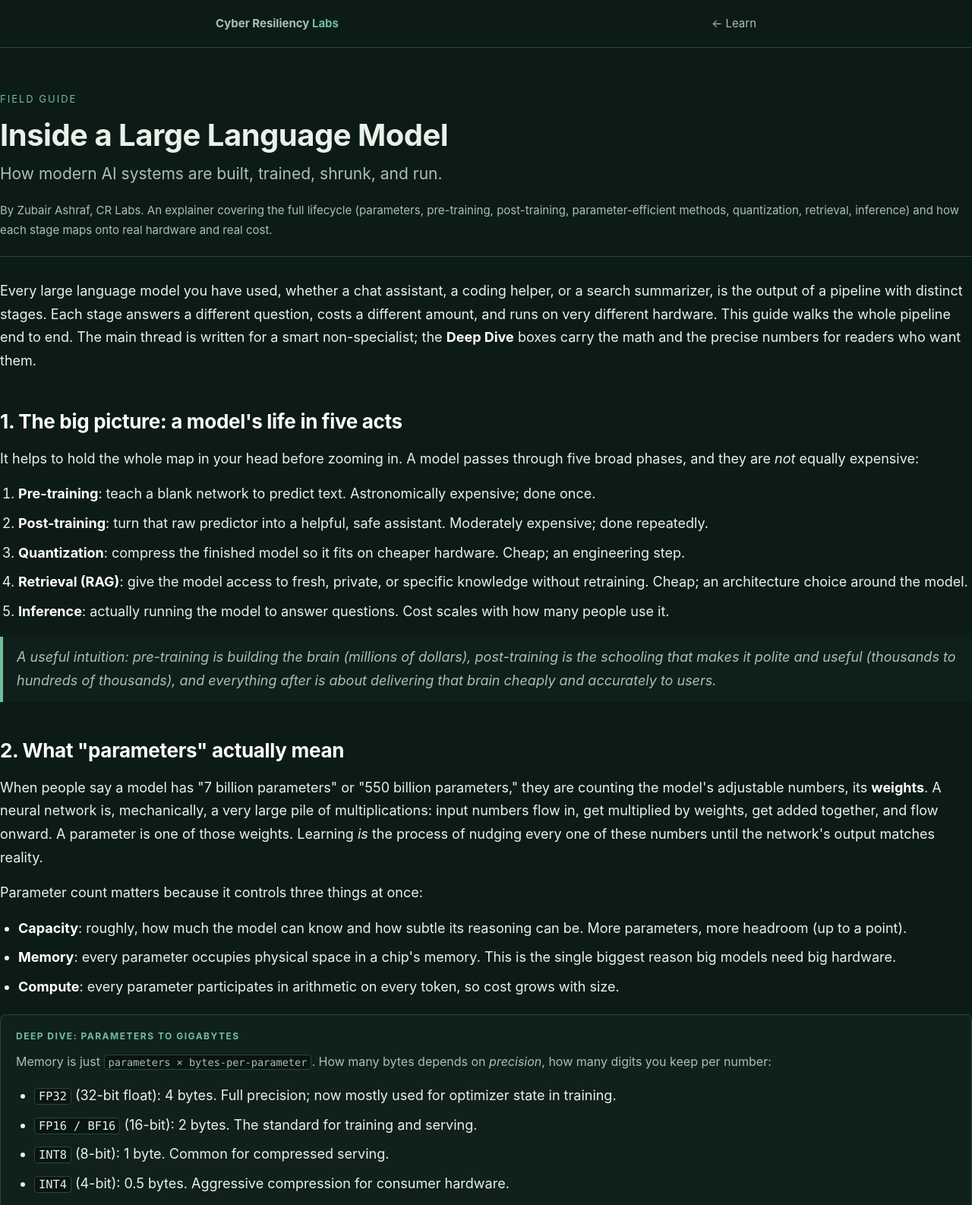
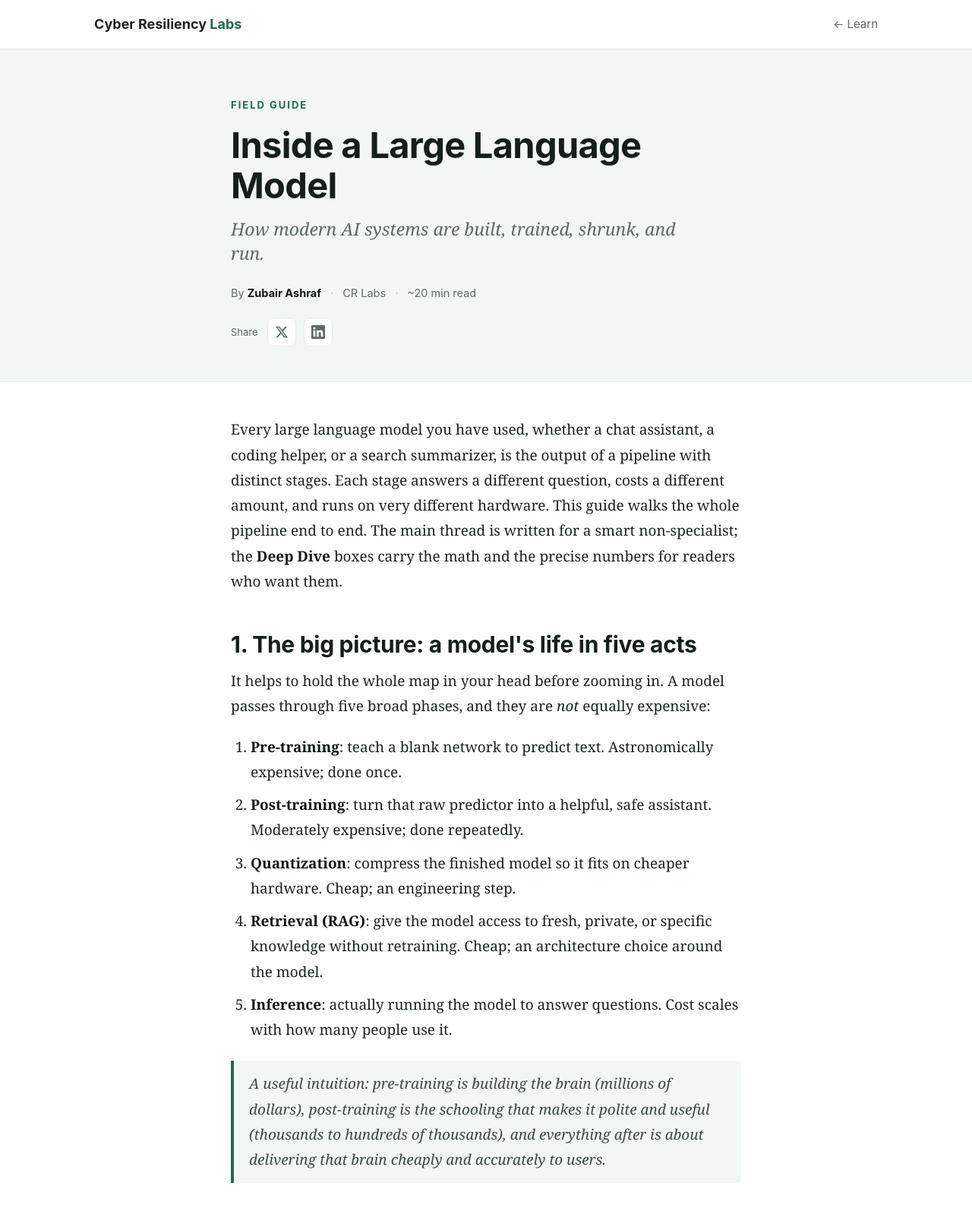
Before and after one commit to zashraf1337/cyber-resiliency-labs, a plain HTML site: page learn/inside-a-large-language-model.html in a window 1280 px wide. Shown: the top 1586 px of the page at 76% size. Drawn offline with Linux system fonts and the light colour scheme.

Commit message:
Restyle Learn to a light editorial theme (byline, share, author bio)
Co-Authored-By: Claude Opus 4.8 (1M context) <noreply@anthropic.com>

```diff
--- a/learn/inside-a-large-language-model.html
+++ b/learn/inside-a-large-language-model.html
@@ -18,55 +18,85 @@
 <meta name="twitter:site" content="@zashraf1337">
 <meta name="twitter:creator" content="@zashraf1337">
 <style>
-  :root{--bg:#0d1b17;--panel:#13261e;--ink:#eaf0ea;--muted:#a7c1b3;--accent:#6fbf9b;--line:#244a3c;}
+  :root{--bg:#ffffff;--soft:#f3f7f4;--ink:#1b2420;--muted:#5c6b63;--accent:#1f6b4a;--accent-d:#16513a;--line:#e4e9e4;}
   *{margin:0;box-sizing:border-box}
-  body{font-family:-apple-system,"Segoe UI",Inter,Roboto,Helvetica,Arial,sans-serif;background:var(--bg);color:var(--ink);line-height:1.7;font-size:18px}
-  .top{border-bottom:1px solid var(--line)}
-  .top .wrap{display:flex;justify-content:space-between;align-items:center;padding:18px 24px}
-  .brand{font-weight:700}.brand span{color:var(--accent)}
-  .top a{color:var(--muted);text-decoration:none;font-size:15px}.top a:hover{color:var(--ink)}
-  .wrap{max-width:760px;margin:0 auto;padding:0 24px}
-  article{padding:56px 0 80px}
-  .kicker{color:var(--accent);font-size:13px;letter-spacing:2px;text-transform:uppercase}
-  h1{font-size:40px;line-height:1.15;letter-spacing:-.5px;margin:14px 0 10px}
-  .sub{font-size:21px;color:var(--muted);margin-bottom:18px}
-  .byline{color:var(--muted);font-size:15px;border-bottom:1px solid var(--line);padding-bottom:22px;margin-bottom:30px}
-  h2{font-size:26px;color:#fff;margin:42px 0 12px;letter-spacing:-.3px}
-  h3{font-size:20px;color:var(--accent);margin:28px 0 8px}
-  p{margin:0 0 16px}
-  ul,ol{margin:0 0 16px;padding-left:24px}li{margin-bottom:8px}
-  strong{color:#fff}
-  code{font-family:"SF Mono",Menlo,monospace;font-size:.86em;background:#0a1511;border:1px solid var(--line);padding:1px 5px;border-radius:4px}
-  .intuition{border-left:4px solid var(--accent);background:#0f201a;padding:12px 18px;margin:18px 0;color:var(--muted);font-style:italic;border-radius:0 6px 6px 0}
-  .dive{background:#10211b;border:1px solid var(--line);border-radius:8px;padding:18px 20px;margin:20px 0}
-  .dive .tag{display:block;color:var(--accent);font-size:12px;letter-spacing:1.5px;text-transform:uppercase;font-weight:700;margin-bottom:10px}
-  .dive p{font-size:16px;color:var(--muted)}.dive code{font-size:.85em}
-  table{width:100%;border-collapse:collapse;margin:18px 0;font-size:14.5px;display:block;overflow-x:auto}
-  th,td{border:1px solid var(--line);padding:8px 10px;text-align:left;vertical-align:top}
-  th{background:#1c3a2f;color:#fff}
-  .glossary{font-size:15.5px;color:var(--muted)}.glossary b{color:var(--ink)}
-  footer{border-top:1px solid var(--line);padding:26px 0;color:var(--muted);font-size:14px}
-  footer a{color:var(--accent);text-decoration:none}
-  .backlink{margin-top:30px}.backlink a{color:var(--accent);text-decoration:none}
+  .sans{font-family:-apple-system,"Segoe UI",Inter,Roboto,Helvetica,Arial,sans-serif}
+  body{font-family:Georgia,"Charter","Times New Roman",serif;background:var(--bg);color:var(--ink);line-height:1.75;font-size:19px;-webkit-font-smoothing:antialiased}
+  a{color:var(--accent);text-decoration:underline;text-underline-offset:2px}
+  .wrap{max-width:720px;margin:0 auto;padding:0 24px}
+  .top{border-bottom:1px solid var(--line);background:#fff;position:sticky;top:0;z-index:5}
+  .top .row{display:flex;justify-content:space-between;align-items:center;max-width:1080px;margin:0 auto;padding:16px 24px}
+  .brand{font-family:-apple-system,"Segoe UI",Inter,sans-serif;font-weight:700;color:var(--ink);text-decoration:none;font-size:18px}
+  .brand span{color:var(--accent)}
+  .top a.nav{font-family:-apple-system,"Segoe UI",Inter,sans-serif;color:var(--muted);text-decoration:none;font-size:15px}
+  .top a.nav:hover{color:var(--ink)}
+  .hero{background:var(--soft);border-bottom:1px solid var(--line)}
+  .hero .wrap{padding:62px 24px 46px}
+  .kicker{font-family:-apple-system,"Segoe UI",Inter,sans-serif;color:var(--accent);font-size:13px;letter-spacing:2px;text-transform:uppercase;font-weight:700}
+  h1{font-family:-apple-system,"Segoe UI",Inter,sans-serif;font-size:47px;line-height:1.12;letter-spacing:-.7px;margin:16px 0 14px;color:#13201a}
+  .sub{font-size:23px;color:var(--muted);line-height:1.4;font-style:italic;max-width:620px}
+  .meta{font-family:-apple-system,"Segoe UI",Inter,sans-serif;font-size:14.5px;color:var(--muted);margin-top:24px;display:flex;gap:12px;align-items:center;flex-wrap:wrap}
+  .meta .dot{opacity:.45}
+  .share{display:flex;gap:10px;align-items:center;margin-top:20px;font-family:-apple-system,"Segoe UI",Inter,sans-serif}
+  .share .lbl{font-size:13px;color:var(--muted);margin-right:2px}
+  .share a{display:inline-flex;width:38px;height:38px;align-items:center;justify-content:center;border:1px solid var(--line);border-radius:8px;color:var(--muted);text-decoration:none;background:#fff}
+  .share a:hover{color:var(--accent);border-color:var(--accent)}
+  .share svg{width:18px;height:18px;fill:currentColor}
+  article{padding:46px 0 10px}
+  article p{margin:0 0 20px}
+  h2{font-family:-apple-system,"Segoe UI",Inter,sans-serif;font-size:30px;line-height:1.2;margin:48px 0 14px;color:#13201a;letter-spacing:-.3px}
+  h3{font-family:-apple-system,"Segoe UI",Inter,sans-serif;font-size:21px;margin:32px 0 8px;color:var(--accent-d)}
+  ul,ol{margin:0 0 20px;padding-left:26px}li{margin-bottom:10px}
+  strong{color:#0f1711}
+  code{font-family:"SF Mono",Menlo,monospace;font-size:.8em;background:var(--soft);border:1px solid var(--line);padding:1px 5px;border-radius:4px;color:#15402d}
+  .intuition{border-left:4px solid var(--accent);background:var(--soft);padding:14px 20px;margin:24px 0;color:#3a4a42;font-style:italic;border-radius:0 6px 6px 0}
+  .dive{background:var(--soft);border:1px solid var(--line);border-radius:10px;padding:20px 22px;margin:26px 0}
+  .dive .tag{font-family:-apple-system,"Segoe UI",Inter,sans-serif;display:block;color:var(--accent);font-size:12px;letter-spacing:1.5px;text-transform:uppercase;font-weight:700;margin-bottom:10px}
+  .dive p{font-size:17px;color:#3a4a42}
+  .dive code{background:#e9efe9}
+  table{width:100%;border-collapse:collapse;margin:24px 0;font-size:15px;font-family:-apple-system,"Segoe UI",Inter,sans-serif;display:block;overflow-x:auto}
+  th,td{border:1px solid var(--line);padding:9px 11px;text-align:left;vertical-align:top}
+  th{background:#e8f0ea;color:#15402d;font-weight:700}
+  tr:nth-child(even) td{background:#fafbfa}
+  .glossary{font-size:16px;color:#3a4a42}.glossary b{color:var(--ink)}
+  .bio{display:flex;gap:18px;align-items:flex-start;background:var(--soft);border:1px solid var(--line);border-radius:12px;padding:22px;margin:46px 0 6px;font-family:-apple-system,"Segoe UI",Inter,sans-serif}
+  .avatar{flex:0 0 54px;width:54px;height:54px;border-radius:50%;background:var(--accent);color:#fff;display:flex;align-items:center;justify-content:center;font-weight:700;font-size:19px}
+  .bio h4{font-size:17px;margin-bottom:5px;color:var(--ink)}
+  .bio p{font-size:15px;color:var(--muted);margin:0 0 8px;line-height:1.5}
+  .bio a{font-size:14px;margin-right:16px}
+  .backlink{font-family:-apple-system,"Segoe UI",Inter,sans-serif;margin:26px 0 0}
+  footer{border-top:1px solid var(--line);background:#fff;padding:32px 0;color:var(--muted);font-size:14px;font-family:-apple-system,"Segoe UI",Inter,sans-serif;margin-top:30px}
+  footer a{color:var(--accent)}
+  @media(max-width:640px){h1{font-size:34px}body{font-size:18px}.hero .wrap{padding:44px 24px 34px}}
 </style>
 </head>
 <body>
 
 <div class="top">
-  <div class="wrap">
+  <div class="row">
     <a class="brand" href="/">Cyber Resiliency <span>Labs</span></a>
-    <a href="/learn/">← Learn</a>
+    <a class="nav" href="/learn/">← Learn</a>
   </div>
 </div>
 
+<header class="hero">
+  <div class="wrap">
+    <div class="kicker">Field guide</div>
+    <h1>Inside a Large Language Model</h1>
+    <p class="sub">How modern AI systems are built, trained, shrunk, and run.</p>
+    <div class="meta">
+      <span>By <strong>Zubair Ashraf</strong></span><span class="dot">·</span><span>CR Labs</span><span class="dot">·</span><span>~20 min read</span>
+    </div>
+    <div class="share">
+      <span class="lbl">Share</span>
+      <a href="https://twitter.com/intent/tweet?text=Inside%20a%20Large%20Language%20Model&url=https%3A%2F%2Fcrlab.ca%2Flearn%2Finside-a-large-language-model.html" target="_blank" rel="noopener" aria-label="Share on X"><svg viewBox="0 0 24 24" aria-hidden="true"><path d="M18.244 2.25h3.308l-7.227 8.26 8.502 11.24H16.17l-5.214-6.817L4.99 21.75H1.68l7.73-8.835L1.254 2.25H8.08l4.713 6.231zm-1.161 17.52h1.833L7.084 4.126H5.117z"/></svg></a>
+      <a href="https://www.linkedin.com/sharing/share-offsite/?url=https%3A%2F%2Fcrlab.ca%2Flearn%2Finside-a-large-language-model.html" target="_blank" rel="noopener" aria-label="Share on LinkedIn"><svg viewBox="0 0 24 24" aria-hidden="true"><path d="M20.45 20.45h-3.56v-5.57c0-1.33-.02-3.04-1.85-3.04-1.85 0-2.13 1.45-2.13 2.94v5.67H9.35V9h3.42v1.56h.05c.48-.9 1.64-1.85 3.37-1.85 3.6 0 4.27 2.37 4.27 5.45v6.29zM5.34 7.43a2.07 2.07 0 1 1 0-4.14 2.07 2.07 0 0 1 0 4.14zM7.12 20.45H3.56V9h3.56v11.45zM22.22 0H1.77C.79 0 0 .77 0 1.73v20.54C0 23.23.79 24 1.77 24h20.45c.98 0 1.78-.77 1.78-1.73V1.73C24 .77 23.2 0 22.22 0z"/></svg></a>
+    </div>
+  </div>
+</header>
+
+<div class="wrap">
 <article>
-  <div class="kicker">Field guide</div>
-  <h1>Inside a Large Language Model</h1>
-  <p class="sub">How modern AI systems are built, trained, shrunk, and run.</p>
-  <p class="byline">By Zubair Ashraf, CR Labs. An explainer covering the full lifecycle (parameters,
-  pre-training, post-training, parameter-efficient methods, quantization, retrieval, inference) and how each
-  stage maps onto real hardware and real cost.</p>
-
   <p>Every large language model you have used, whether a chat assistant, a coding helper, or a search
   summarizer, is the output of a pipeline with distinct stages. Each stage answers a different question, costs a
   different amount, and runs on very different hardware. This guide walks the whole pipeline end to end. The main
@@ -302,7 +332,7 @@
     <tr><td>Mistral AI</td><td>Mistral / Mixtral (open)</td><td>Efficiency-first, European. Popularized open sparse Mixture-of-Experts, big capacity at small per-token cost.</td></tr>
     <tr><td>Cohere</td><td>Command R+; Embed, Rerank</td><td>Enterprise- and retrieval-focused; models tuned for RAG and tool use. Research arm ships the open multilingual Aya models.</td></tr>
   </table>
-  <h3>11b. The Chinese open-weight wave</h3>
+  <h3>The Chinese open-weight wave</h3>
   <p>A cluster of Chinese labs has become a major force, largely by releasing strong <em>open-weight</em> models
   and squeezing more out of constrained hardware.</p>
   <ul>
@@ -318,7 +348,7 @@
     Attention</strong> (Google, 2023). The lesson the whole field absorbed: smart architecture can substitute for
     raw compute.</p>
   </div>
-  <h3>11c. Where the frontier is heading</h3>
+  <h3>Where the frontier is heading</h3>
   <ul>
     <li><strong>Reasoning &amp; test-time compute</strong>: letting a model "think longer" at inference often beats making it bigger. Trained largely with RL from verifiable rewards on math and code.</li>
     <li><strong>Mixture-of-Experts everywhere</strong>: decoupling total capacity from per-token cost is now standard at the frontier.</li>
@@ -358,11 +388,21 @@
     <b>Inference</b>: running the trained model to produce answers.
   </p>
 
+  <div class="bio">
+    <div class="avatar">ZA</div>
+    <div>
+      <h4>Zubair Ashraf</h4>
+      <p>Founder of Cyber Resiliency Labs. We post-train AI models for businesses and non-profits, and make AI
+      easier to understand.</p>
+      <a href="https://www.linkedin.com/in/zubairashraf/" target="_blank" rel="noopener">LinkedIn</a><a href="https://x.com/zashraf1337" target="_blank" rel="noopener">X</a>
+    </div>
+  </div>
   <div class="backlink"><a href="/learn/">← More from Learn</a></div>
 </article>
+</div>
 
 <footer>
-  <div class="wrap">© CR Labs · <a href="/">crlab.ca</a> · Attributions reflect the originating papers/labs for each technique; many ideas were refined by the broader community afterward.</div>
+  <div class="wrap">© CR Labs · <a href="/">crlab.ca</a> · Attributions reflect the originating papers and labs for each technique; many ideas were refined by the broader community afterward.</div>
 </footer>
 
 </body>
```
Also changed, not shown: learn/index.html (+26 -23 lines).
